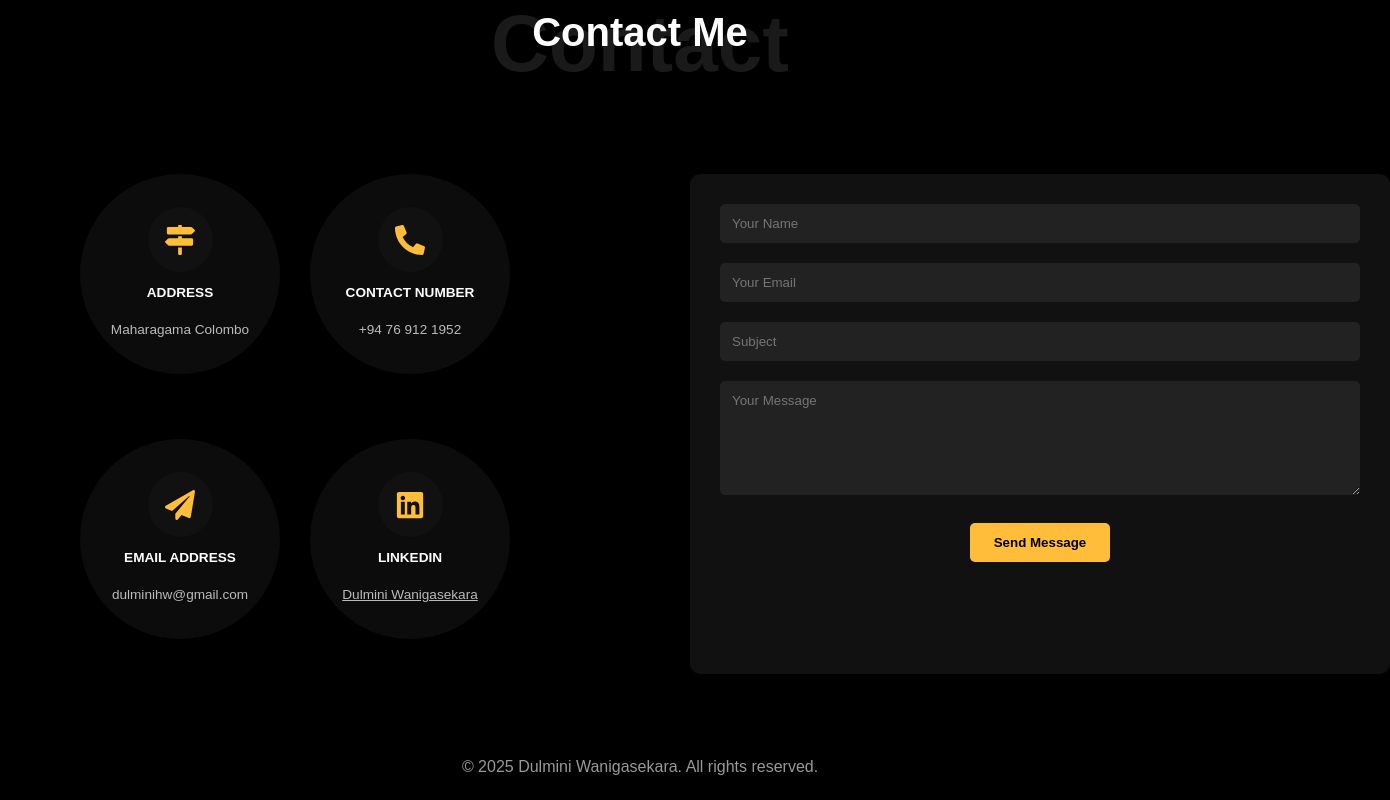
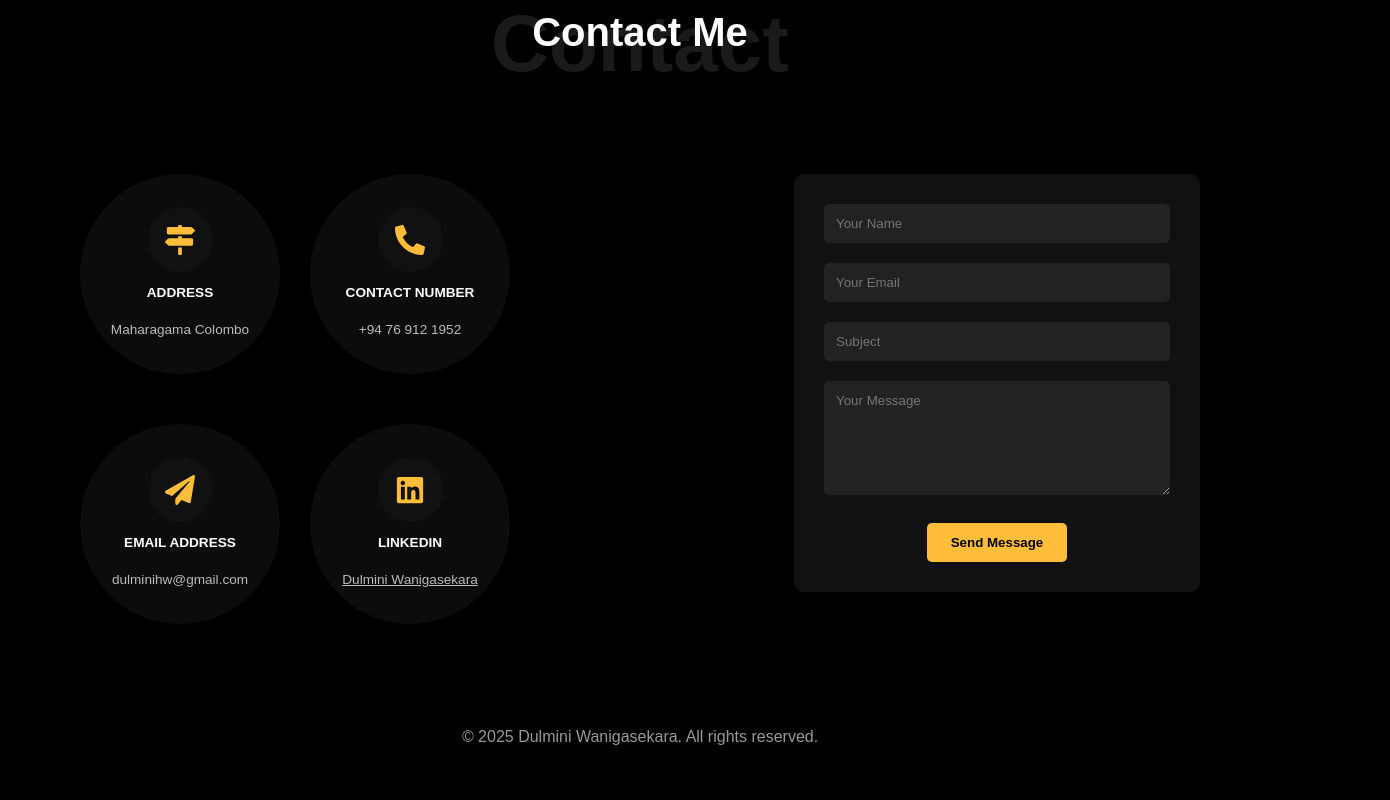
Before and after one commit to dulmini11/DulminiPortfolio, a React (Vite) app: page / in a window 1280 px wide. Shown: the part 5749-6549 px from the top of the page, 1390 px wide, since content can reach past the window. After the commit the page ends 6519 px from the top, so only its background shows below. Built offline with nearby package versions, Linux system fonts and the light colour scheme.

Commit message:
Update css for contact section

```diff
--- a/src/App.css
+++ b/src/App.css
@@ -615,20 +615,21 @@
 }
 
 .contact-content {
-  display: grid;
-  grid-template-columns: 1fr 2fr;
-  gap: 40px;
+  display: flex;
+  justify-content: space-between;
+  align-items: flex-start;
   max-width: 1200px;
   margin: 0 auto;
   padding: 0 20px;
+  gap: 60px;
 }
 
 .contact-grid {
   display: grid;
   grid-template-columns: repeat(2, 1fr);
-  grid-template-rows: repeat(2, auto);
   gap: 30px;
-  justify-content: center;
+  flex: 1;
+  max-width: 500px;
 }
 
 .contact-card {
@@ -811,9 +812,10 @@
     background-color: #111;
     padding: 30px;
     border-radius: 10px;
-    width:700px;
-    height: 500px;
     margin-left: 20%;
+    flex: 1;
+  max-width: 700px;
+  position: relative;
   }
 
   .form-group {
--- a/src/App.jsx
+++ b/src/App.jsx
@@ -551,8 +551,8 @@ const handleSubmit = (e) => {
         </section>
 
         {/* Contact Section */}
-        <section className="contact-section">
-  <div className="contact-content">
+    <section className="contact-section">
+        <div className="contact-content">
 
     {/* Contact Grid */}
     <div className="contact-grid">
```
